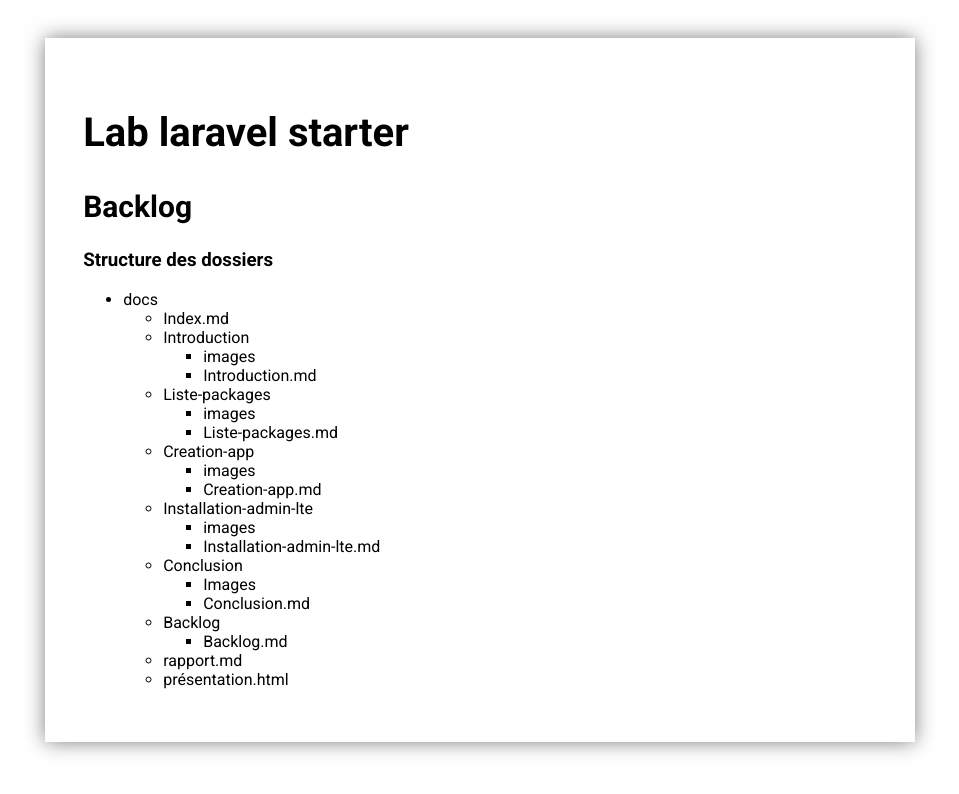
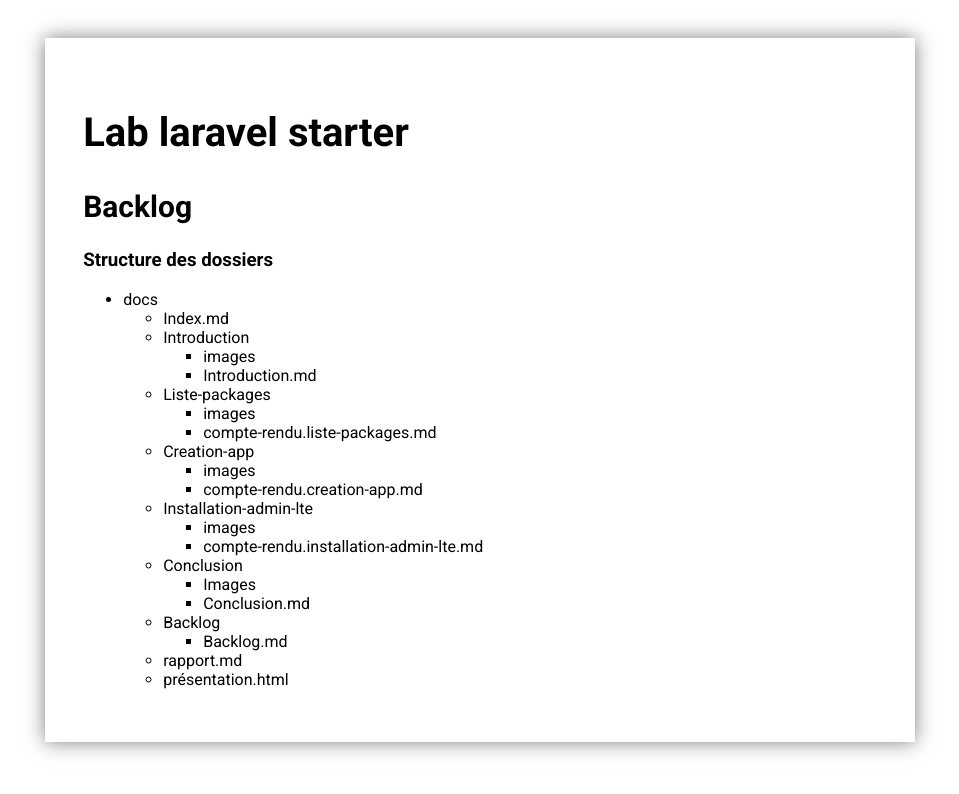
Before and after one commit to labs-web/lab-laravel-starter, a Jekyll site: the page built from docs/backlog/Backlog.md, in a window 1280 px wide. Shown: the top 794 px of the page, without its empty margins (160-1119 px from the left). Built offline with Jekyll 4.4.1, drawn with Linux system fonts in a browser that asks for light colours.

Commit message:
Update file names in backlog

```diff
--- a/docs/backlog/Backlog.md
+++ b/docs/backlog/Backlog.md
@@ -16,13 +16,13 @@ order: 2
     - Introduction.md
   - Liste-packages
     - images
-    - Liste-packages.md
+    - compte-rendu.liste-packages.md
   - Creation-app
     - images
-    - Creation-app.md
+    - compte-rendu.creation-app.md
   - Installation-admin-lte
     - images
-    - Installation-admin-lte.md
+    - compte-rendu.installation-admin-lte.md
   - Conclusion
     - Images
     - Conclusion.md
```
